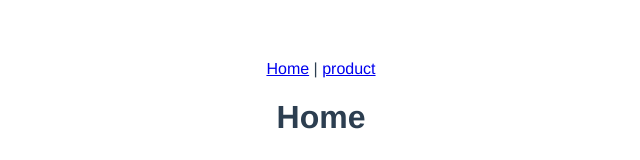
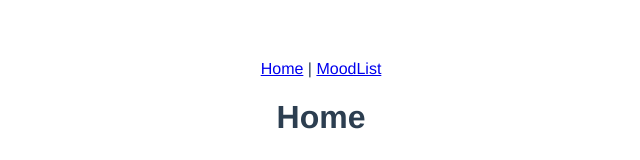
Before and after one commit to saxzvs/happy-jar-FE, a Vue app: page / in a window 1280 px wide. Shown: the top 160 px of the page, without its empty margins (319-959 px from the left). Built offline with nearby package versions, Linux system fonts and the light colour scheme.

Commit message:
Add. MoodList.vue 추가

```diff
--- a/src/App.vue
+++ b/src/App.vue
@@ -2,7 +2,7 @@
   <nav>
     <router-link to="/">Home</router-link>
     |
-    <router-link to="/product">product</router-link>
+    <router-link to="/moodList">MoodList</router-link>
   </nav>
   <router-view/>
 </template>
--- a/src/assets/datas/navigationMenu.js
+++ b/src/assets/datas/navigationMenu.js
@@ -9,7 +9,7 @@ const navigationMenu = [
     id: 2,
     name: "list",
     icon: "",
-    url: "/Product",
+    url: "/moodList",
   }
 ];
 
--- a/src/views/Product.vue
+++ b/src/views/MoodList.vue
@@ -1,12 +1,12 @@
 <template>
   <div>
-    <h1>Product</h1>
+    <h1>MoodList</h1>
   </div>
 </template>
 
 <script>
 export default {
-  name: 'Product',
+  name: 'MoodList',
   props: {}
 }
 </script>
```
